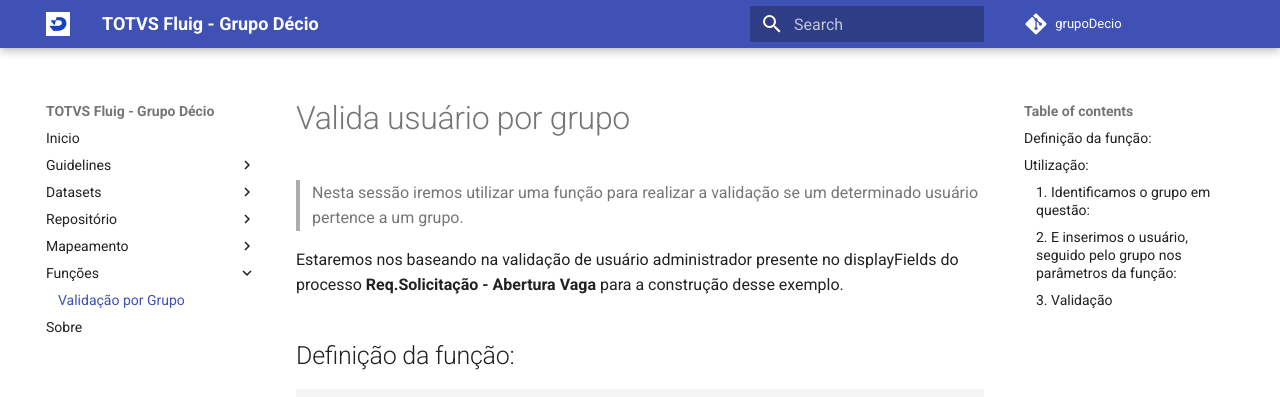
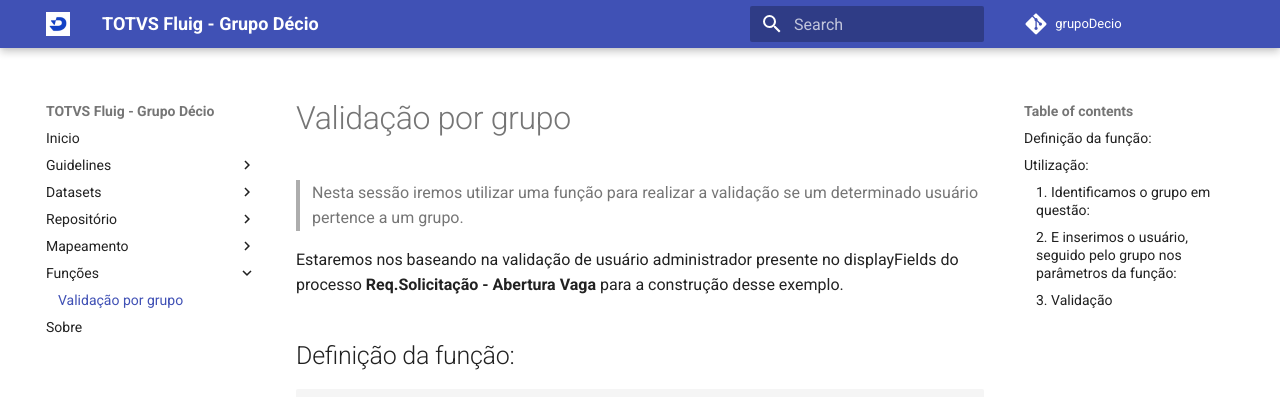
Before and after one commit to grupoDecio/docs, an MkDocs documentation site: the page built from docs/functions/validaPorGrupo.md, in a window 1280 px wide and 900 px high. Shown: the top 397 px of the window. Built offline with MkDocs 1.6.1 and Material for MkDocs 9.7.7, drawn with Linux system fonts in a browser that asks for light colours; comment, search, counter and statistics services are not loaded.

Commit message:
fix: correção titulo

```diff
--- a/docs/functions/validaPorGrupo.md
+++ b/docs/functions/validaPorGrupo.md
@@ -1,4 +1,4 @@
-# Valida usuário por grupo
+# Validação por grupo
 
 > Nesta sessão iremos utilizar uma função para realizar a validação se um determinado usuário pertence a um grupo.
 
--- a/mkdocs.yml
+++ b/mkdocs.yml
@@ -5,19 +5,19 @@
 nav:
   - Inicio: index.md
   - Guidelines:
-      - "Guia do Iniciante": "guidelines/begginers_guide.md"
-      - "Guia de Configuração de Processos Git": "guidelines/fluig-git_guide.md"
-      - "Guia de Configuração da Documentação": "guidelines/mkdocs_guide.md"
+      - "Guia do iniciante": "guidelines/begginers_guide.md"
+      - "Guia de configuração de processos GIT": "guidelines/fluig-git_guide.md"
+      - "Guia de configuração da documentação": "guidelines/mkdocs_guide.md"
   - Datasets:
       - "Genérico": "datasets/ds_generico.md"
-      - "Usuários por Grupo": "datasets/dsUsuariosPorGrupo.md"
+      - "Usuários por grupo": "datasets/dsUsuariosPorGrupo.md"
   - Repositório:
       - "GitHub": "repository/github.md"
   - Mapeamento:
-      - "Grupos e Papéis": "mapping/grupos-papeis.md"
-      - "Banco de Dados FLUIG": "mapping/banco-dados-fluig.md"
+      - "Grupos e papéis": "mapping/grupos-papeis.md"
+      - "Banco de dados FLUIG": "mapping/banco-dados-fluig.md"
   - Funções:
-      - "Validação por Grupo": "functions/validaPorGrupo.md"
+      - "Validação por grupo": "functions/validaPorGrupo.md"
   - Sobre: about.md
 theme:
   logo: img/favicon.ico
```
